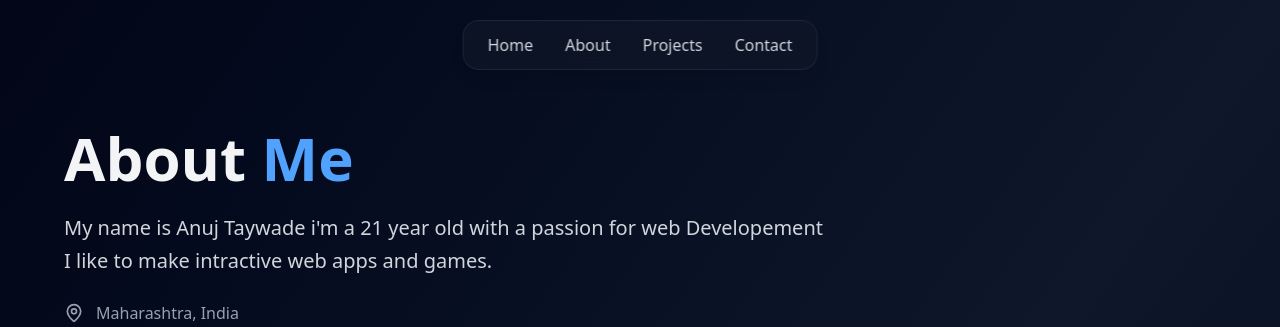
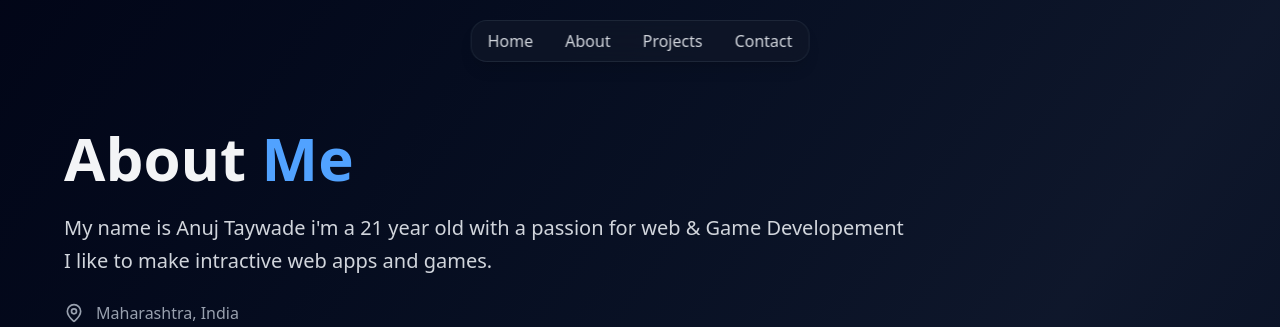
Before and after one commit to anujtaywade/New-Portfolio, a Next.js app: page /About in a window 1280 px wide. Shown: the top 327 px of the page. Built offline with nearby package versions, Linux system fonts and the light colour scheme.

Commit message:
changed navabar dropdown

```diff
--- a/src/app/About/page.jsx
+++ b/src/app/About/page.jsx
@@ -85,7 +85,7 @@ const AboutPage = () => {
           <div className="grid gap-12 items-start">
             <div>
               <p className="text-xl text-gray-300 mb-6 leading-relaxed">
-                My name is Anuj Taywade i'm a 21 year old with a passion for web Developement <br /> I like to make intractive web apps and games.<br />
+                My name is Anuj Taywade i'm a 21 year old with a passion for web & Game Developement<br /> I like to make intractive web apps and games.<br />
 
               </p>
 
--- a/src/components/Navbar.jsx
+++ b/src/components/Navbar.jsx
@@ -2,20 +2,22 @@
 
 import Link from "next/link";
 import { useState } from "react";
+import {X } from 'lucide-react'
 import { motion, AnimatePresence } from "framer-motion";
 
 export default function Navbar() {
   const [open, setOpen] = useState(false);
 
   return (
-    <nav className="fixed top-5 left-1/2 -translate-x-1/2 z-50 bg-gray-900/70 backdrop-blur-lg text-white px-6 py-3 rounded-2xl shadow-lg border border-gray-700/40 w-auto">
-      <div className="flex items-center justify-center">
+    <nav className="fixed top-5 left-1/7 md:left-1/2 -translate-x-1/2 z-50 bg-gray-900/70 backdrop-blur-lg text-white px-4 py-2 rounded-2xl shadow-lg border border-gray-700/40 w-auto">
+      <div className="flex items-center justify-center relative">
+
 
         <button
           className="md:hidden text-2xl mr-1 focus:outline-none "
           onClick={() => setOpen(!open)}
         >
-          {open ? "✖" : "☰"}
+          {open ? <X className="size-8"/> : "☰"}
         </button>
 
 
@@ -31,13 +33,18 @@ export default function Navbar() {
       <AnimatePresence>
         {open && (
           <motion.div
-           initial={{ x: "-100%", opacity: 0 }}
-      animate={{ x: 0, opacity: 1 }}
-      exit={{ x: "-100%", opacity: 0 }}
-      transition={{ duration: 0.3, ease: "easeInOut" }}
-           className="md:hidden mt-3 flex flex-row items-center gap-6 text-gray-300 border-t border-gray-700 pt-3 px-4"
+  initial={{ x: -20, opacity: 0 }}
+  animate={{ x: 0, opacity: 1 }}
+  exit={{ x: -20, opacity: 0 }}
 
-          >
+  transition={{ duration: 0.25, ease: "easeOut" }}
+  className="md:hidden absolute left-full top-1/2 -translate-y-1/2 ml-3
+             flex flex-row items-center gap-3
+             bg-gray-900/90 backdrop-blur-lg
+             text-gray-300 px-4 py-3
+             rounded-xl border border-gray-700 shadow-lg "
+>
+
             <Link href="/" onClick={() => setOpen(false)} className="hover:text-blue-400 transition">Home</Link>
             <Link href="/About" onClick={() => setOpen(false)} className="hover:text-blue-400 transition">About</Link>
             <Link href="/Projects" onClick={() => setOpen(false)} className="hover:text-blue-400 transition">Projects</Link>
```
